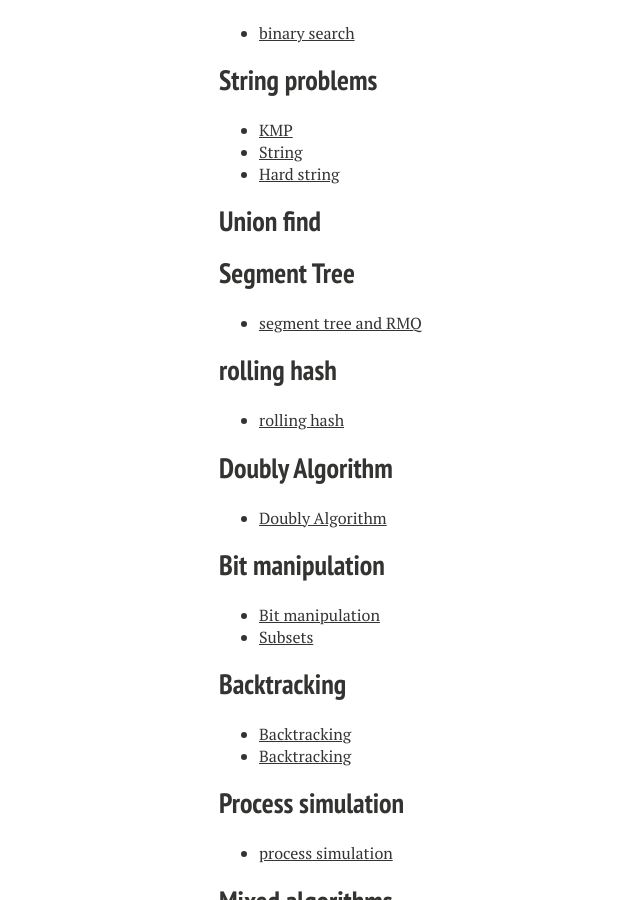
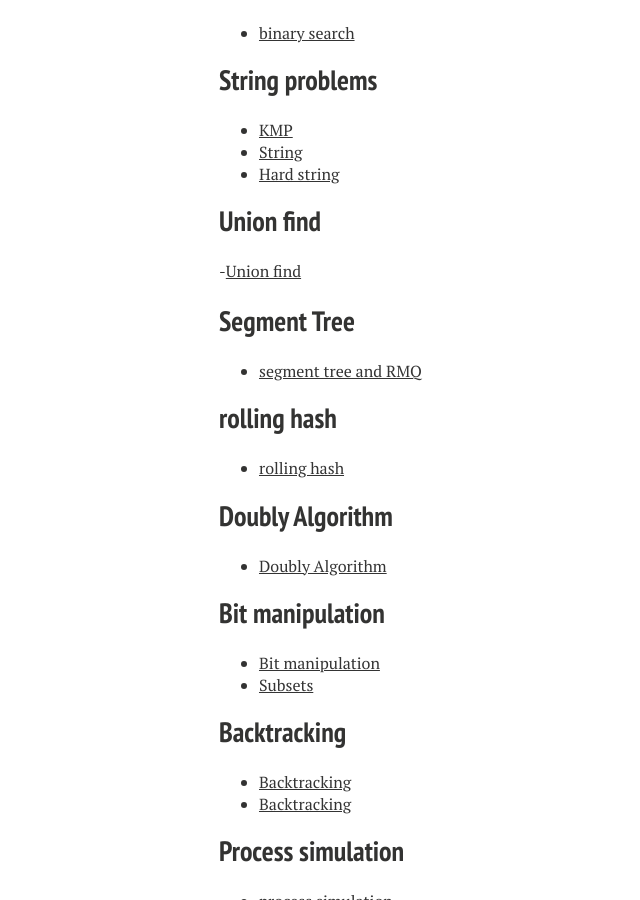
Before and after one commit to xiaokeshen/xiaokeshen.github.io, a Jekyll site: the page built from blog/index.md, in a window 1280 px wide and 900 px high, scrolled down 2719 px. Shown: the whole window, without its empty margins (101-741 px from the left). Built offline with Jekyll 4.4.1, drawn with Linux system fonts in a browser that asks for light colours; nearby versions of some CDN libraries.

Commit message:
add one blog

```diff
--- a/blog/index.md
+++ b/blog/index.md
@@ -99,6 +99,7 @@
 - [Hard string](https://medium.com/@jim.morris.shen/hard-string-problems-f267f0995f3a?source=friends_link&sk=a7c2b31ef7c7338dc2ddfecb616378d7)
 
 ## Union find
+-[Union find](https://medium.com/@jim.morris.shen/union-find-3b4fa9f73a0e?source=friends_link&sk=4e5d48ae25769760f0674ced8cd1c79f)
 
 ## Segment Tree
 - [segment tree and RMQ](https://medium.com/@jim.morris.shen/segment-tree-or-rmq-442de4517c65?sk=c91fa0c5eb9bc99c68a6850101557a99)
```
